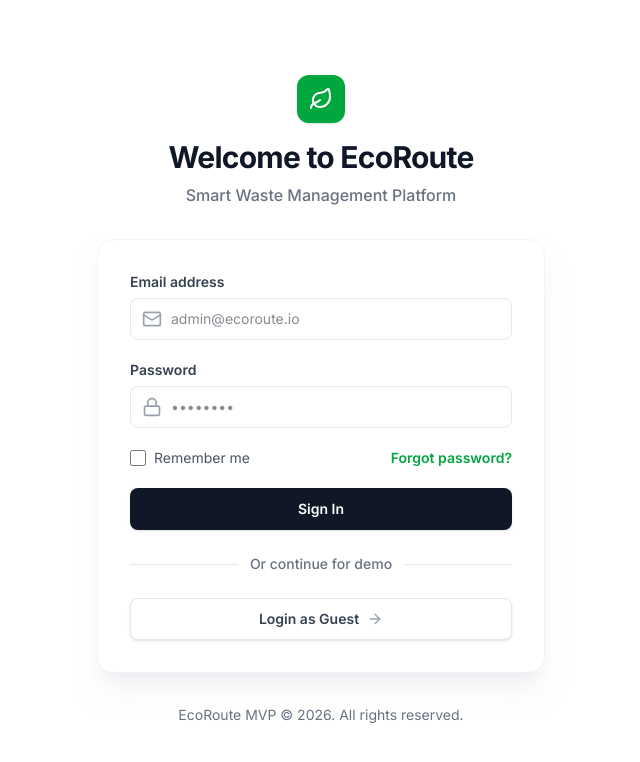
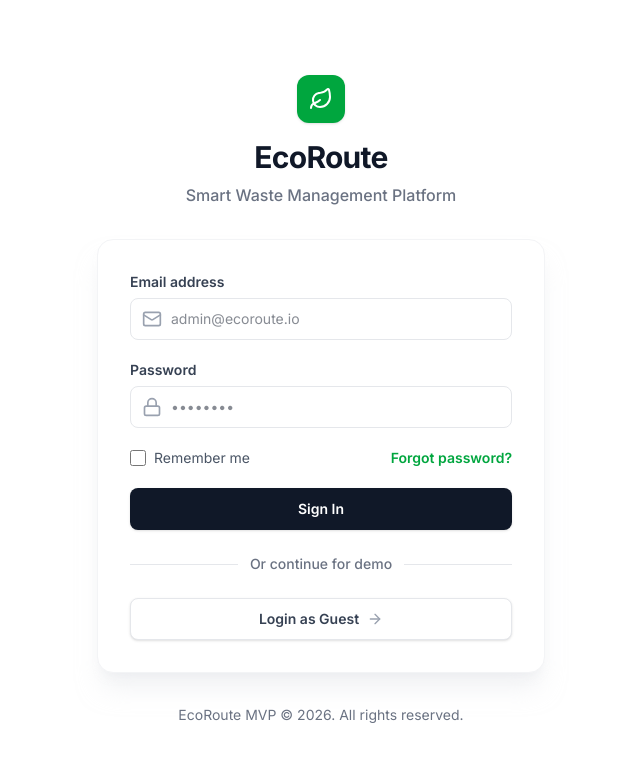
Before and after one commit to DavidDeez/eco-route-mvp, a Next.js app: page / in a window 1280 px wide. Shown: the top 762 px of the page, without its empty margins (319-959 px from the left). Built offline with nearby package versions, Linux system fonts and the light colour scheme.

Commit message:
style: change login title to just EcoRoute

```diff
--- a/app/page.tsx
+++ b/app/page.tsx
@@ -36,7 +36,7 @@ export default function LoginPage() {
           <div className="mx-auto w-12 h-12 bg-green-600 rounded-xl flex items-center justify-center text-white mb-4 shadow-sm">
             <Leaf className="w-6 h-6" />
           </div>
-          <h1 className="text-3xl font-bold text-gray-900 tracking-tight mb-2">Welcome to EcoRoute</h1>
+          <h1 className="text-3xl font-bold text-gray-900 tracking-tight mb-2">EcoRoute</h1>
           <p className="text-gray-500 font-medium">Smart Waste Management Platform</p>
         </div>
 
```
